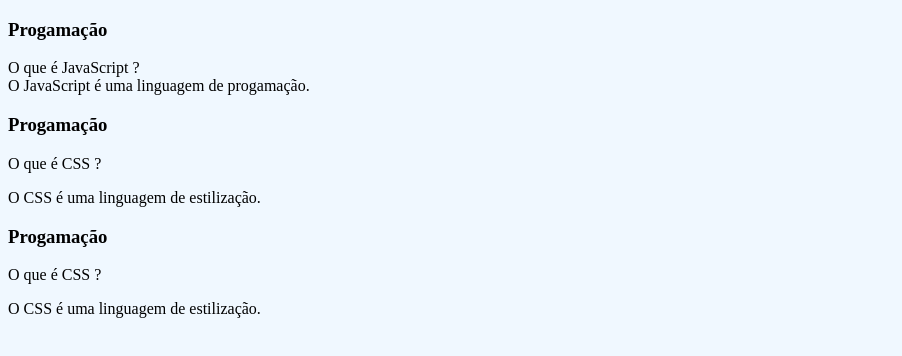
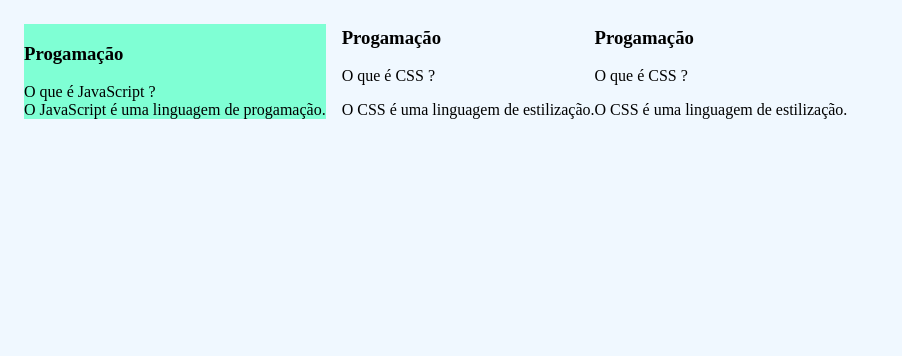
Before and after one commit to BeatrizMartins16/3-Trimestre-Cart-o, a plain HTML site: page 3-Trimestre---Cart-o-main/index.html in a window 1280 px wide. Shown: the whole page, without its empty margins (0-902 px from the left). Drawn offline with Linux system fonts and the light colour scheme.

Commit message:
Add files via upload

```diff
--- a/3-Trimestre---Cart-o-main/style.css
+++ b/3-Trimestre---Cart-o-main/style.css
@@ -1,3 +1,12 @@
 body{
     background-color: aliceblue;
 }
+
+#container{
+    display:flex;
+}
+
+.cartão{
+    margin: 1rem 1rem;
+    background-color: aquamarine;
+}
```
